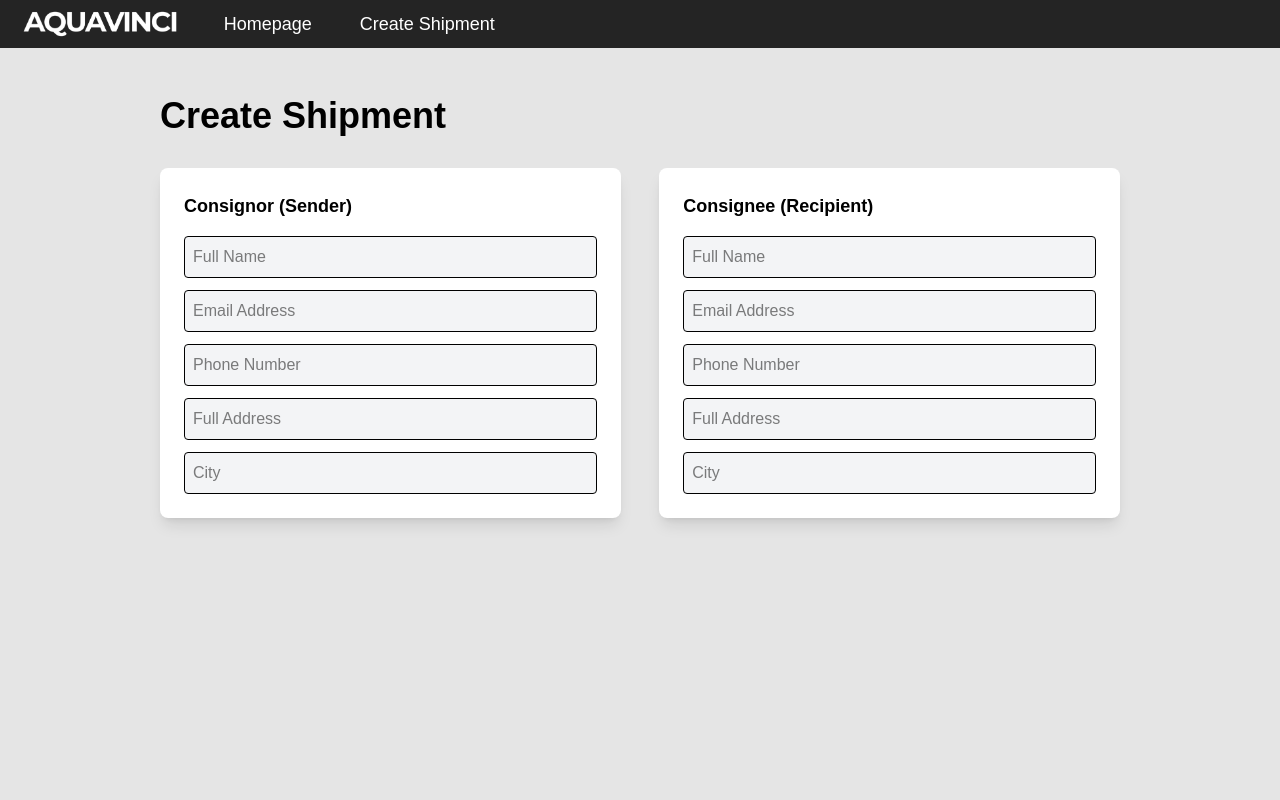
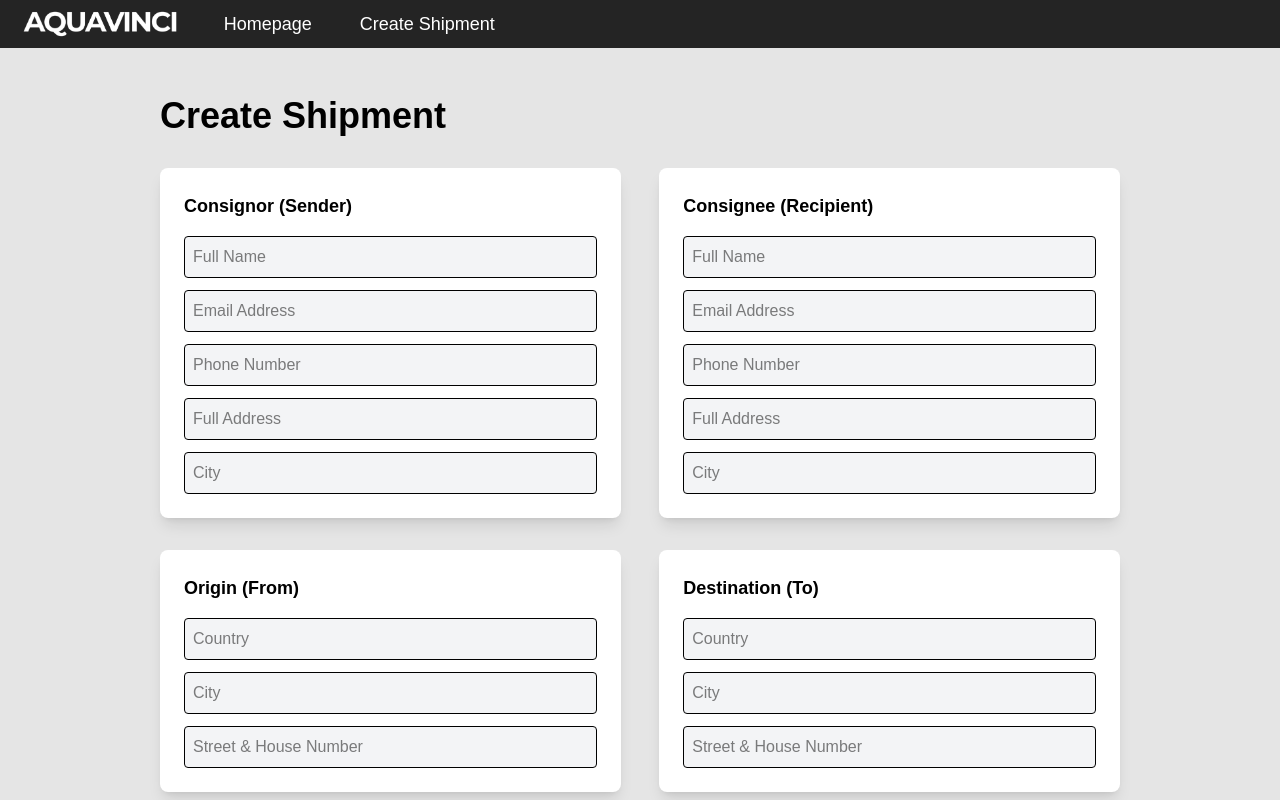
Before and after one commit to AlketKuehne/aquavinci, a Next.js app: page /shipment in a window 1280 px wide. Built offline with nearby package versions, Linux system fonts and the light colour scheme.

Commit message:
added another 2 tables

```diff
--- a/app/shipment/page.tsx
+++ b/app/shipment/page.tsx
@@ -31,7 +31,7 @@ export default function ShipmentPage() {
       <div className="flex flex-col items-start w-full max-w-5xl mt-12 px-8">
         <h1 className="text-4xl font-extrabold mb-8 self-start">Create Shipment</h1>
 
-        {/* Form Container */}
+        {/* First Form Section */}
         <div className="flex justify-between w-full">
           {/* Sender Box */}
           <div className="bg-white p-6 shadow-lg rounded-lg w-[48%]">
@@ -53,6 +53,25 @@ export default function ShipmentPage() {
             <input type="text" placeholder="City" className="w-full p-2 border rounded bg-gray-100" />
           </div>
         </div>
+
+        {/* Second Form Section (From - To) */}
+        <div className="flex justify-between w-full mt-8">
+          {/* From Box */}
+          <div className="bg-white p-6 shadow-lg rounded-lg w-[48%]">
+            <h2 className="text-lg font-bold mb-4">Origin (From)</h2>
+            <input type="text" placeholder="Country" className="w-full p-2 border rounded mb-3 bg-gray-100" />
+            <input type="text" placeholder="City" className="w-full p-2 border rounded mb-3 bg-gray-100" />
+            <input type="text" placeholder="Street & House Number" className="w-full p-2 border rounded bg-gray-100" />
+          </div>
+
+          {/* To Box */}
+          <div className="bg-white p-6 shadow-lg rounded-lg w-[48%]">
+            <h2 className="text-lg font-bold mb-4">Destination (To)</h2>
+            <input type="text" placeholder="Country" className="w-full p-2 border rounded mb-3 bg-gray-100" />
+            <input type="text" placeholder="City" className="w-full p-2 border rounded mb-3 bg-gray-100" />
+            <input type="text" placeholder="Street & House Number" className="w-full p-2 border rounded bg-gray-100" />
+          </div>
+        </div>
       </div>
     </div>
   );
```
